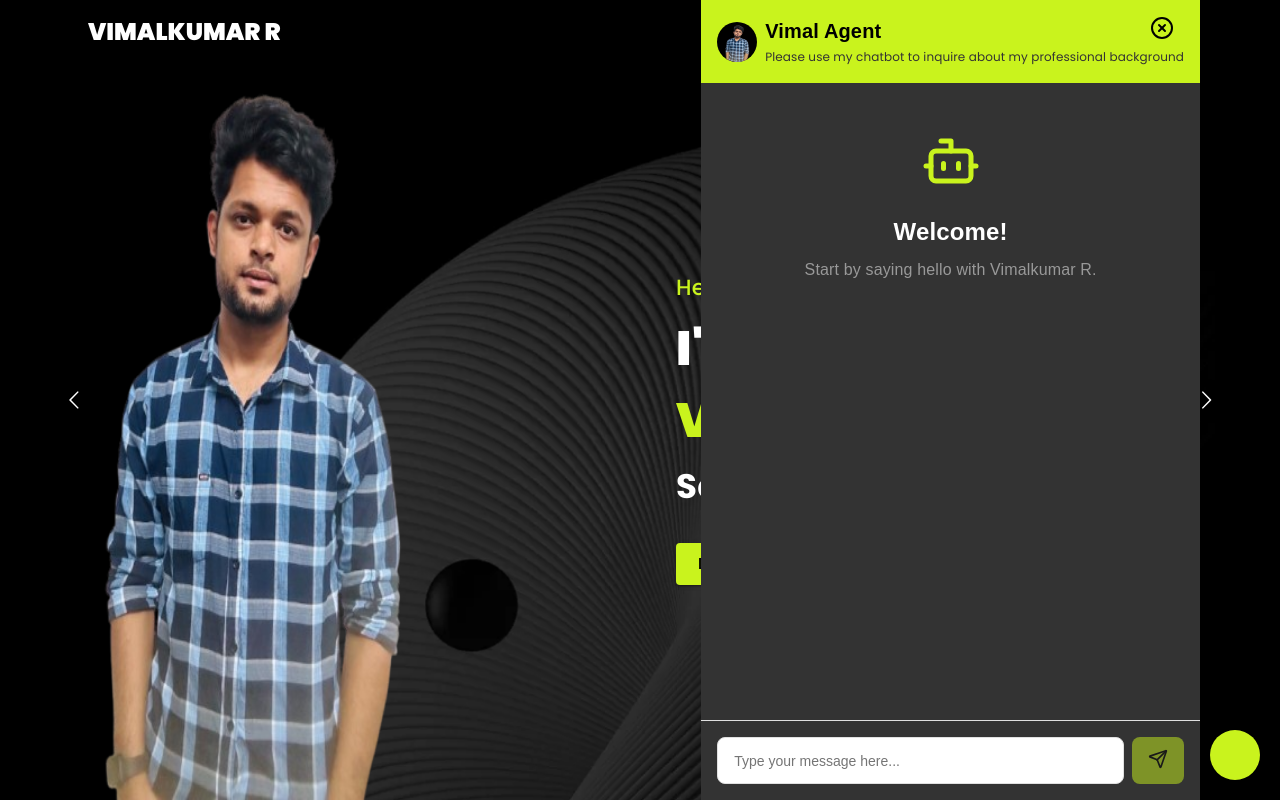
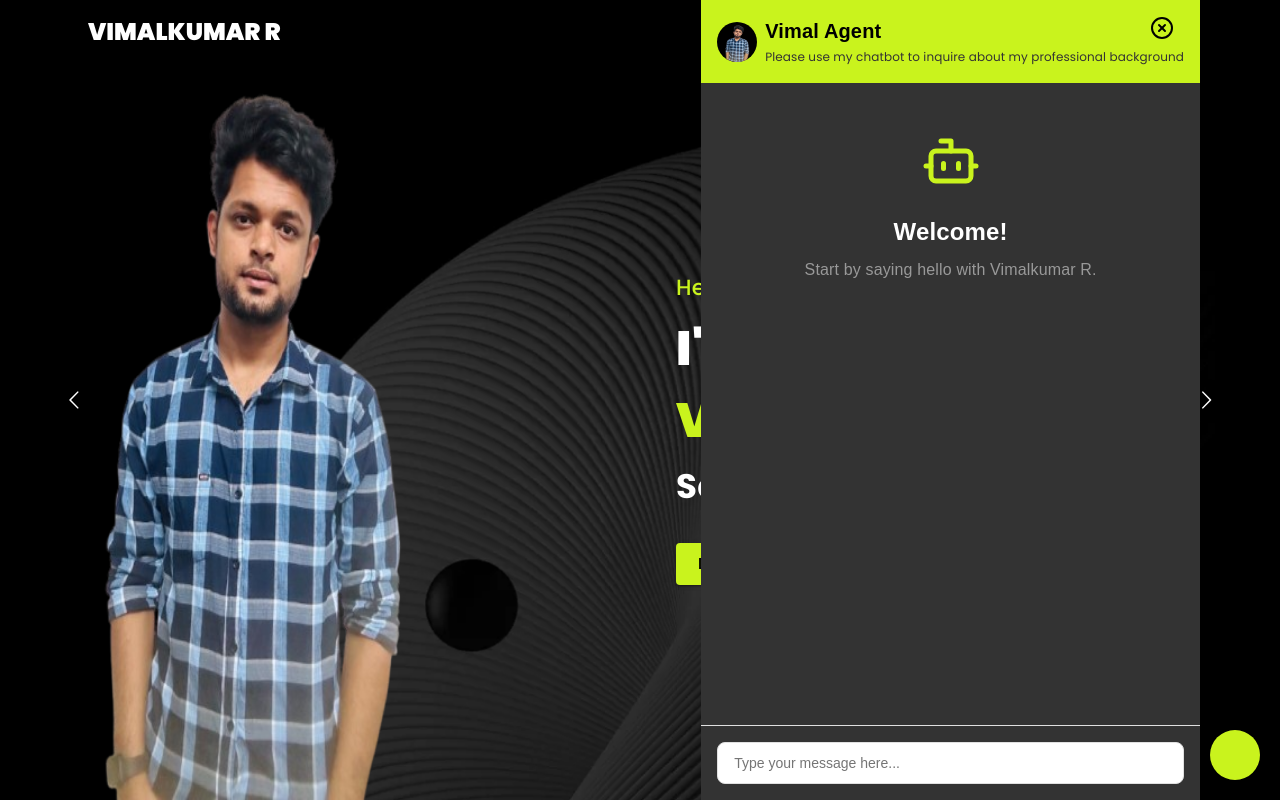
Before and after one commit to vimalkumar1997/nextjs-profile-reume, a Next.js app: page / in a window 1280 px wide. Both pictures are taken after a click on the element 1235 px from the left and 755 px from the top of the page. Shown: the top 800 px of the page. Built offline with nearby package versions, Linux system fonts and the light colour scheme; some icons are missing.

Commit message:
typpographyresponse

```diff
--- a/src/Components/ChatBot/ChatBotmainComponent.tsx
+++ b/src/Components/ChatBot/ChatBotmainComponent.tsx
@@ -257,7 +257,7 @@ const ChatBotmainComponent: React.FC<ChatBotmainComponentProps> = ({ setIsChatOp
                             style={styles.textInput}
                             disabled={conversationStage === 'goodbye'}
                         />
-                        <button
+                        {/* <button
                             onClick={handleSendMessage}
                             disabled={!inputValue.trim() || conversationStage === 'goodbye'}
                             style={{
@@ -267,7 +267,7 @@ const ChatBotmainComponent: React.FC<ChatBotmainComponentProps> = ({ setIsChatOp
                             }}
                         >
                             <Send size={20} />
-                        </button>
+                        </button> */}
                     </div>
                 </div>
             </div>
@@ -418,7 +418,8 @@ const styles: StylesType = {
     inputArea: {
         backgroundColor: '#333',
         borderTop: '1px solid #e0e0e0',
-        padding: '16px'
+        padding: '16px',
+        width: "100%",
     },
     inputContainer: {
         display: 'flex',
```
